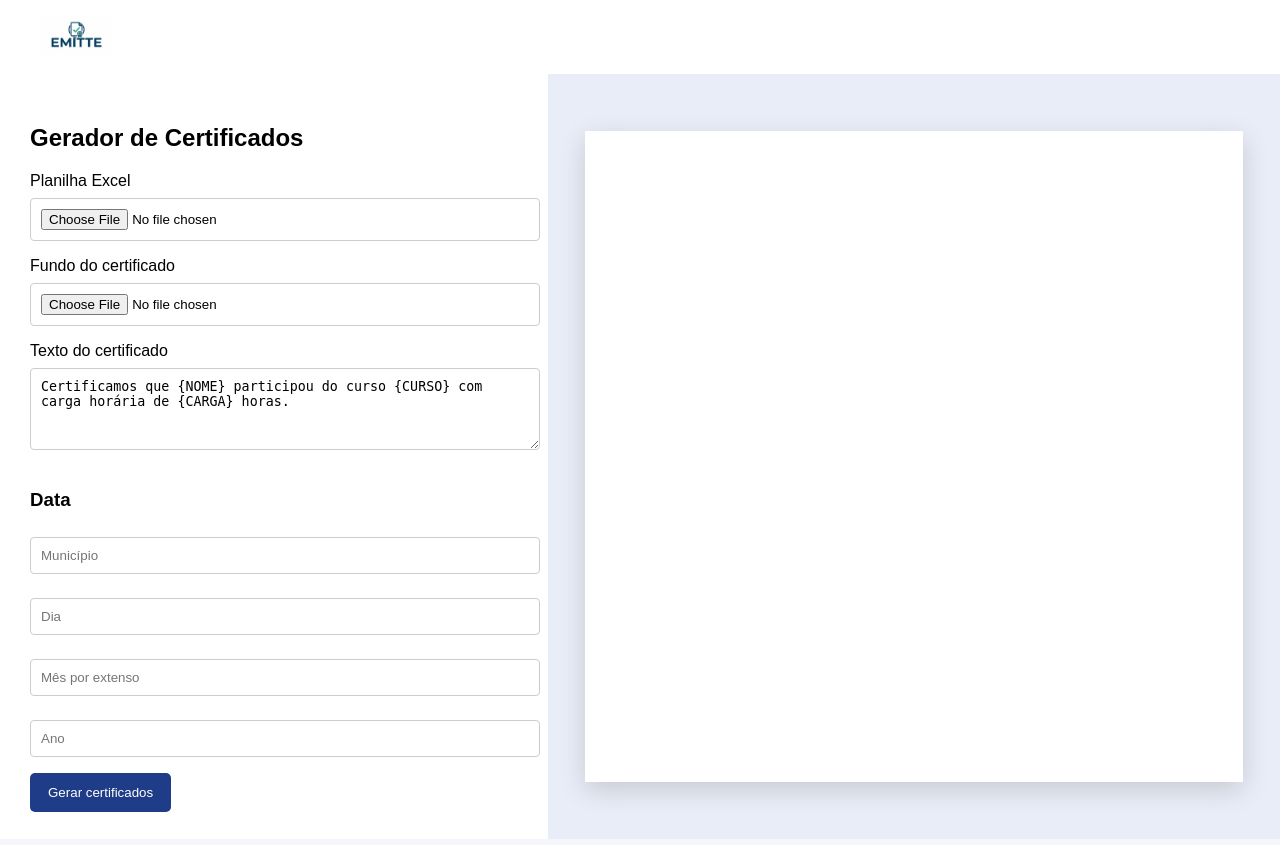
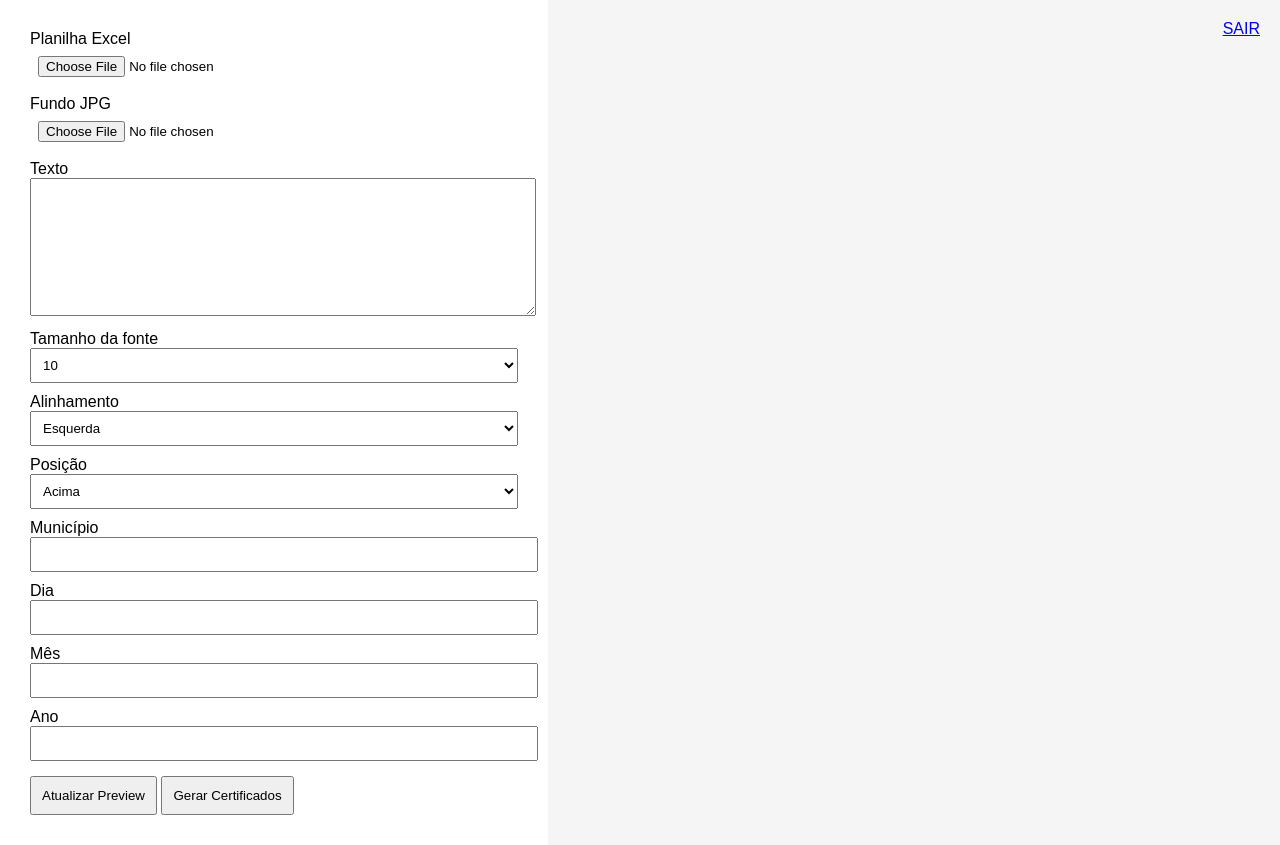
Before and after one commit to sildemberny-bit/certificados-app, a Flask app: page /certificados in a window 1280 px wide. Run offline with Flask 3, Linux system fonts and the light colour scheme; the visitor is signed in with stand-in values (Sample User, id 1).

Commit message:
Update certificados.html

```diff
--- a/templates/certificados.html
+++ b/templates/certificados.html
@@ -1,83 +1,54 @@
 <!DOCTYPE html>
 <html>
+
 <head>
 
-<title>Emitte</title>
+<title>Gerar Certificados</title>
 
 <style>
 
 body{
+margin:0;
 font-family:Arial;
-margin:0;
-background:#f4f6fb;
+display:flex;
+height:100vh;
 }
 
-.topbar{
-background:white;
-padding:15px 40px;
-box-shadow:0 2px 8px rgba(0,0,0,0.05);
-}
-
-.logo{
-height:40px;
-}
-
-.container{
-display:flex;
-height:calc(100vh - 80px);
-}
-
-.left{
+.menu{
 width:40%;
-background:white;
 padding:30px;
 overflow:auto;
 }
 
-.right{
+.preview{
 width:60%;
+background:#f5f5f5;
 display:flex;
+justify-content:center;
 align-items:center;
-justify-content:center;
-background:#e9edf7;
 }
 
-.preview-box{
+iframe{
 width:90%;
-height:85%;
-background:white;
-box-shadow:0 8px 25px rgba(0,0,0,0.15);
-display:flex;
-align-items:center;
-justify-content:center;
-}
-
-.preview-box iframe{
-width:100%;
-height:100%;
+height:90%;
 border:none;
 }
 
-input, textarea{
+input,select,textarea{
 width:100%;
-padding:10px;
-margin-top:8px;
-margin-bottom:16px;
-border:1px solid #ccc;
-border-radius:4px;
+margin-bottom:10px;
+padding:8px;
 }
 
 button{
-background:#1f3c88;
-color:white;
-border:none;
-padding:12px 18px;
-border-radius:5px;
-cursor:pointer;
+padding:10px;
+margin-top:5px;
 }
 
-button:hover{
-background:#162c63;
+.topo{
+position:fixed;
+right:20px;
+top:20px;
 }
 
 </style>
@@ -86,103 +57,90 @@ background:#162c63;
 
 <body>
 
-<div class="topbar">
-<img src="/static/logo.png" class="logo">
+<div class="topo">
+<a href="/logout">SAIR</a>
 </div>
 
-<div class="container">
+<div class="menu">
 
-<div class="left">
-
-<h2>Gerador de Certificados</h2>
-
-<form id="formCert" method="POST" enctype="multipart/form-data">
+<form id="form" method="POST" enctype="multipart/form-data">
 
 <label>Planilha Excel</label>
 <input type="file" name="planilha">
 
-<label>Fundo do certificado</label>
+<label>Fundo JPG</label>
 <input type="file" name="fundo" id="fundo">
 
-<label>Texto do certificado</label>
+<label>Texto</label>
+<textarea name="texto" rows="8"></textarea>
 
-<textarea name="texto" id="texto" rows="4">
-Certificamos que {NOME} participou do curso {CURSO} com carga horária de {CARGA} horas.
-</textarea>
+<label>Tamanho da fonte</label>
+<select name="fonte">
+<option>10</option>
+<option>12</option>
+<option>14</option>
+<option>16</option>
+<option>18</option>
+<option>20</option>
+</select>
 
-<h3>Data</h3>
+<label>Alinhamento</label>
+<select name="alinhamento">
+<option value="esquerda">Esquerda</option>
+<option value="centro">Centro</option>
+<option value="direita">Direita</option>
+</select>
 
-<input name="municipio" id="municipio" placeholder="Município">
+<label>Posição</label>
+<select name="posicao">
+<option value="acima">Acima</option>
+<option value="centro">Centro</option>
+<option value="abaixo">Abaixo</option>
+</select>
 
-<input name="dia" id="dia" placeholder="Dia">
+<label>Município</label>
+<input name="municipio">
 
-<input name="mes" id="mes" placeholder="Mês por extenso">
+<label>Dia</label>
+<input name="dia">
 
-<input name="ano" id="ano" placeholder="Ano">
+<label>Mês</label>
+<input name="mes">
 
-<button formaction="/certificados" type="submit">Gerar certificados</button>
+<label>Ano</label>
+<input name="ano">
+
+<button type="button" onclick="preview()">Atualizar Preview</button>
+
+<button type="submit">Gerar Certificados</button>
 
 </form>
 
 </div>
 
-<div class="right">
-
-<div class="preview-box">
+<div class="preview">
 
 <iframe id="previewFrame"></iframe>
 
 </div>
 
-</div>
-
-</div>
-
 <script>
 
-const form = document.getElementById("formCert");
-const preview = document.getElementById("previewFrame");
+function preview(){
 
-const campos = ["texto","municipio","dia","mes","ano","fundo"];
+let form=document.getElementById("form")
 
-campos.forEach(id => {
+let data=new FormData(form)
 
-document.getElementById(id).addEventListener("change", atualizarPreview);
+fetch("/preview",{method:"POST",body:data})
+.then(r=>r.blob())
+.then(blob=>{
 
-});
+let url=URL.createObjectURL(blob)
 
-function atualizarPreview(){
+document.getElementById("previewFrame").src=url
 
-let formData = new FormData();
-
-formData.append("texto",document.getElementById("texto").value);
-
-formData.append("municipio",document.getElementById("municipio").value);
-
-formData.append("dia",document.getElementById("dia").value);
-
-formData.append("mes",document.getElementById("mes").value);
-
-formData.append("ano",document.getElementById("ano").value);
-
-let fundo = document.getElementById("fundo").files[0];
-
-if(fundo){
-formData.append("fundo",fundo);
-}
-
-fetch("/preview",{
-method:"POST",
-body:formData
 })
-.then(res => res.blob())
-.then(blob => {
-
-let url = URL.createObjectURL(blob);
-
-preview.src = url;
-
-});
 
 }
 
```
